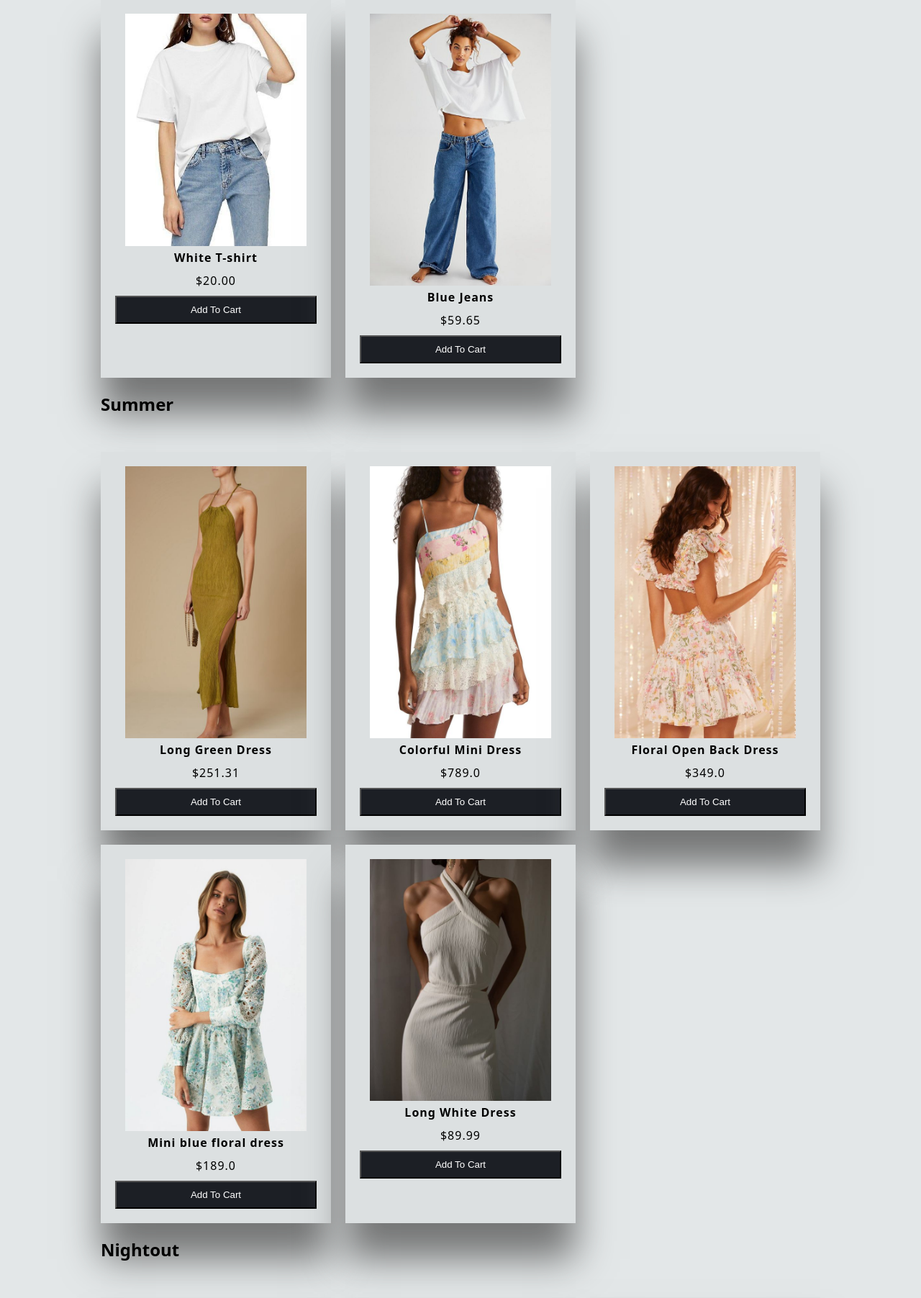
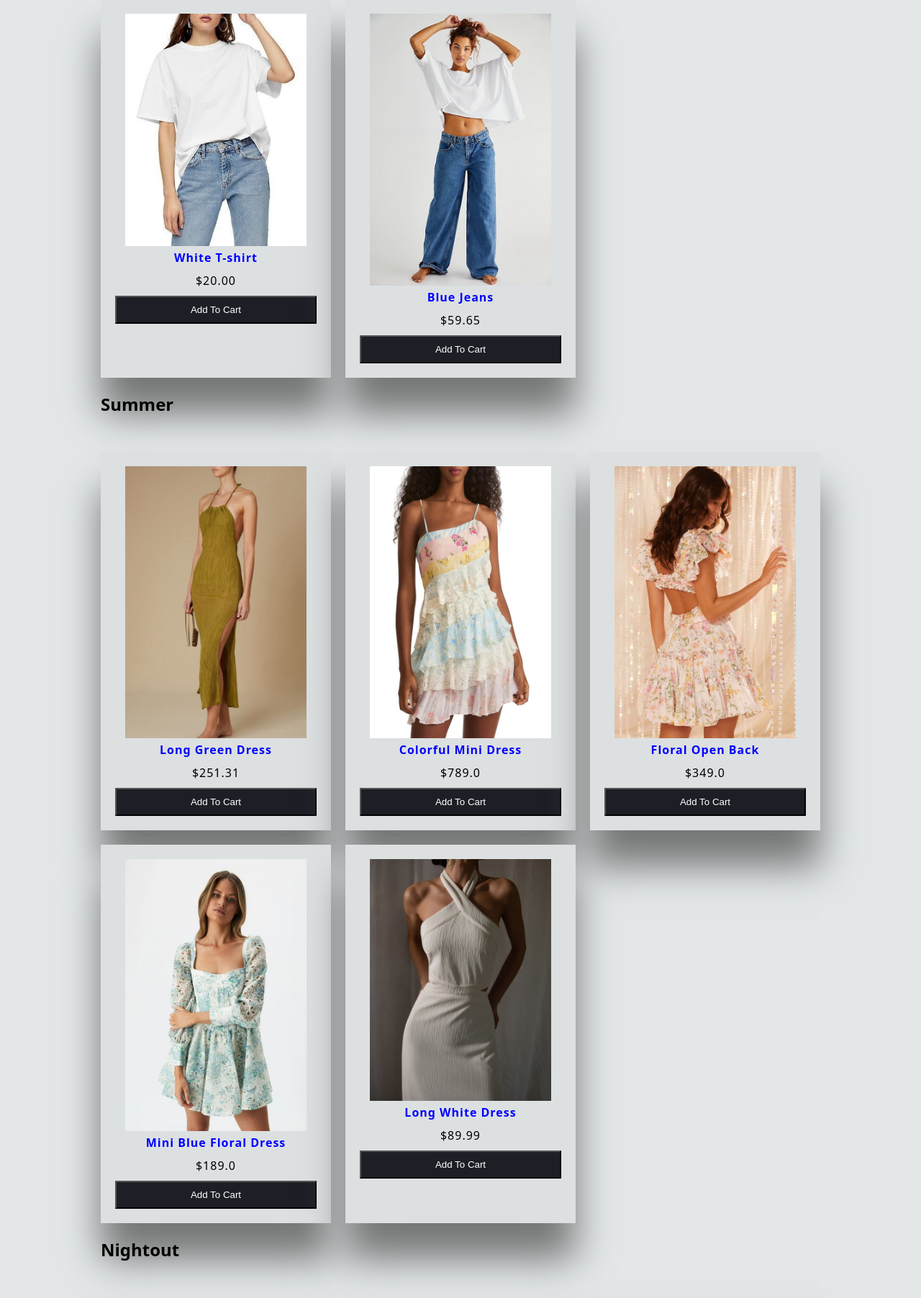
Before and after one commit to desolaafujah/StoreFront, a Flask app: template templates/shopping.html in a window 1280 px wide. Shown: the part 240-2044 px from the top of the page at 72% size. Run offline with Flask 3, Linux system fonts and the light colour scheme; the template is opened without the code that fills it, so the values that code supplies are empty.

Commit message:
links added to items on frontend

```diff
--- a/static/shopping.css
+++ b/static/shopping.css
@@ -229,3 +229,9 @@ a {
 a: hover {
   color: white;
 }
+
+/* Add the following CSS to style the "White T-shirt" text to black */
+.item .title a {
+  color: blue;
+  text-decoration: none; /* Optional, to remove underline from the link */
+}
--- a/templates/shopping.html
+++ b/templates/shopping.html
@@ -31,7 +31,11 @@
                     <!-- add casual items-->
                     <div class="item">
                         <img src="static/image/casual2.jpeg" alt="White T-shirt">
-                        <div class="title">White T-shirt</div>
+                        <div class="title">
+                            <a href="https://www.urbanoutfitters.com/shop/bdg-universal-shrunken-tee?inventoryCountry=US&color=010&size=XS&utm_medium=cpc&utm_source=google&utm_campaign=%5BNB%20PLA%20US%5D%20-%20PMAX%20-%20Womens%20-%20Tops&utm_content=&utm_term=&creative=&device=c&matchtype=&network=x&utm_kxconfid=vx6q4l3b6&gclid=CjwKCAjwtuOlBhBREiwA7agf1mnoViHo70iHegTYyRENT6hjr45AzEoQBnF7EFVd7sD0q-YG_n_TbhoCj-MQAvD_BwE&gclsrc=aw.ds&type=REGULAR&quantity=1" target="_blank">
+                                White T-shirt
+                            </a>
+                        </div>
                         <div class="price">$20.00</div>
                         <button onclick="addToCard(0)" onmouseover="addHoverEffect()" onmouseout="removeHoverEffect()">Add To Cart</button>
 
@@ -39,7 +43,11 @@
                     </div>
                     <div class="item">
                         <img src="static/image/casual1.jpeg" alt="Blue jeans">
-                        <div class="title">Blue Jeans</div>
+                        <div class="title">
+                            <a href="https://www.pacsun.com/pacsun/eco-medium-blue-dad-jeans-4701066.html?store=PACSUN-1157&country=US&currency=USD&OriginId=GOG&XCIDP=P%3AG_Shopping_PMAX_W_Bottoms+%3E+Denim&gclid=CjwKCAjwtuOlBhBREiwA7agf1nx5wFoq5Z0os9H-E0ku-UX0bW9JdudpI6qYc0e-DsTEI8Z_SfNdARoCJdwQAvD_BwE&gclsrc=aw.ds" target="_blank">
+                                Blue Jeans
+                            </a>
+                        </div>
                         <div class="price">$59.65</div>
                         <button onclick="addToCard(1)">Add To Cart</button>
                     </div>
@@ -52,31 +60,51 @@
                     <!-- add summer items -->
                     <div class="item">
                         <img src="static/image/summer1.jpeg" alt="Long green dress">
-                        <div class="title">Long Green Dress</div>
+                        <div class="title">
+                            <a href="https://savannahmorrow.com/products/jaya-dress-agave" target="_blank">
+                                Long Green Dress
+                            </a>
+                        </div>
                         <div class="price">$251.31</div>
                         <button onclick="addToCard(2)">Add To Cart</button>
                     </div>
                     <div class="item">
                         <img src="static/image/summer2.jpeg" alt="Colorful mini dress">
-                        <div class="title">Colorful Mini Dress</div>
+                        <div class="title">
+                            <a href="https://www.davidjones.com/Product/25827125" target="_blank">
+                                Colorful Mini Dress
+                            </a>
+                        </div>
                         <div class="price">$789.0</div>
                         <button onclick="addToCard(3)">Add To Cart</button>
                     </div>
                     <div class="item">
                         <img src="static/image/summer3.jpeg" alt="Floral open back dress">
-                        <div class="title">Floral Open Back Dress</div>
+                        <div class="title">
+                            <a href="https://us.needleandthread.com/products/sunrise-bloom-backless-cotton-micro-mini-dress-moonshine?epik=dj0yJnU9MnhzOVJNMEJEYzhnXzVpdnlpcjB4ZnZRM2o1UDNxekkmcD0wJm49MkNxeHI5dmlYeXBPLTZmLXBBeE5OQSZ0PUFBQUFBR1M0RlJB" target="_blank">
+                                Floral Open Back
+                            </a>
+                        </div>
                         <div class="price">$349.0</div>
                         <button onclick="addToCard(4)">Add To Cart</button>
                     </div>
                     <div class="item">
                         <img src="static/image/summer4.jpeg" alt="Mini blue floral dress">
-                        <div class="title">Mini blue floral dress</div>
+                        <div class="title">
+                            <a href="https://www.usa.bardot.com/product/lila-flounce-dress-58061DB_WATER+FLRL.html" target="_blank">
+                                Mini Blue Floral Dress
+                            </a>
+                        </div>
                         <div class="price">$189.0</div>
                         <button onclick="addToCard(5)">Add To Cart</button>
                     </div>
                     <div class="item">
                         <img src="static/image/summer5.jpeg" alt="Long white dress">
-                        <div class="title">Long White Dress</div>
+                        <div class="title">
+                            <a href="https://lichi.com/ww/en/product/43137?ssp_iabi=1683999469025" target="_blank">
+                                Long White Dress
+                            </a>
+                        </div>
                         <div class="price">$89.99</div>
                         <button onclick="addToCard(6)">Add To Cart</button>
                     </div>
@@ -89,31 +117,51 @@
                     <!-- add nighout items -->
                     <div class="item">
                         <img src="static/image/nightout1.jpeg" alt="Black corsette">
-                        <div class="title">Black corsette</div>
+                        <div class="title">
+                            <a href="https://www.showpo.com/us/vaira-strapless-corset-top-in-black.html" target="_blank">
+                                Black Corsette
+                            </a>
+                        </div>
                         <div class="price">$49.95</div>
                         <button onclick="addToCard(7)">Add To Cart</button>
                     </div>
                     <div class="item">
                         <img src="static/image/nightout2.jpeg" alt="Black leather pants">
-                        <div class="title">Black leather pants</div>
+                        <div class="title">
+                            <a href="https://www.nordstrom.com/s/franklin-high-waist-faux-leather-wide-leg-pants/7365895?origin=keywordsearch-personalizedsort&breadcrumb=Home%2FAll%20Results&color=001" target="_blank">
+                                Black Leather Pants
+                            </a>
+                        </div>
                         <div class="price">$59.99</div>
                         <button onclick="addToCard(8)">Add To Cart</button>
                     </div>
                     <div class="item">
                         <img src="static/image/nightout3.jpeg" alt="Striped pants">
-                        <div class="title">Striped Pants</div>
+                        <div class="title">
+                            <a href="https://us.princesspolly.com/products/archer-pants-pinstripe-grey-petite?currency=USD&variant=39751561576532&utm_medium=cpc&utm_source=google&utm_campaign=Google%20Shopping&utm_source=cpc&utm_medium=google&utm_term=&adid=&matchtype=&addisttype=xpla&tw_source=google&tw_adid=&tw_campaign=19750607918&gclid=CjwKCAjwtuOlBhBREiwA7agf1pm79rI9QtfgJsGEto80zWugs5ymvv_sWcLAy4bBclda6JgWRdR5MxoCOaYQAvD_BwE" target="_blank">
+                                Striped Pants
+                            </a>
+                        </div>
                         <div class="price">$65.00</div>
                         <button onclick="addToCard(9)">Add To Cart</button>
                     </div>
                     <div class="item">
                         <img src="static/image/nightout4.jpeg" alt="Embroidered top">
-                        <div class="title">Embroidered Top</div>
+                        <div class="title">
+                            <a href="https://www.freepeople.com/shop/florence-top2/?color=001&countryCode=US&gclid=CjwKCAjwtuOlBhBREiwA7agf1ogt3ykN4maUQrmVHLEoWFZvw2N4qvTdwaSDnf3IVEJsbR65eZLCQBoCuL8QAvD_BwE&gclsrc=aw.ds&inventoryCountry=US&size=M&utm_kxconfid=vx6ro62gj&type=REGULAR&quantity=1" target="_blank">
+                                Embroidered Top
+                            </a>
+                        </div>
                         <div class="price">$128.0</div>
                         <button onclick="addToCard(10)">Add To Cart</button>
                     </div>
                     <div class="item">
                         <img src="static/image/nightout5.jpeg" alt="Silver top">
-                        <div class="title">Silver Top</div>
+                        <div class="title">
+                            <a href="https://us.motelrocks.com/products/pratiba-top-silver" target="_blank">
+                                Silver Top
+                            </a>
+                        </div>
                         <div class="price">$52.00</div>
                         <button onclick="addToCard(11)">Add To Cart</button>
                     </div>
@@ -126,19 +174,31 @@
                     <!-- add vintage items -->
                     <div class="item">
                         <img src="static/image/vintage2.jpeg" alt="Vintage leather jacket">
-                        <div class="title">Vintage Leather Jacket</div>
+                        <div class="title">
+                            <a href="https://cherishthelabel.com/collections/new-arrivals-1/products/vintage-double-collar-oversized-leather-bomber-jacket-xs-xxl" target="_blank">
+                                Vintage Leather Jacket
+                            </a>
+                        </div>
                         <div class="price">$218.0</div>
                         <button onclick="addToCard(12)">Add To Cart</button>
                     </div>
                     <div class="item">
                         <img src="static/image/vintage1.jpeg" alt="Cowboy boots">
-                        <div class="title">Cowboy Boots</div>
+                        <div class="title">
+                            <a href="https://www.countryoutfitter.com/shyanne-womens-loretta-western-boots---snip-toe/2000014395.html?dwvar_2000014395_color=280#q=Cowgirl+boots&start=4" target="_blank">
+                                Cowboy Boots
+                            </a>
+                        </div>
                         <div class="price">$170.0</div>
                         <button onclick="addToCard(13)">Add To Cart</button>
                     </div>
                     <div class="item">
                         <img src="static/image/vintage3.jpeg" alt="Vintage jean skirt">
-                        <div class="title">Vintage Jean Skirt</div>
+                        <div class="title">
+                            <a href="https://www.urbanoutfitters.com/shop/bdg-kendall-denim-maxi-skirt?color=093&size=XS&utm_medium=social&utm_source=pinterest&utm_campaign=organic-shopping&utm_content=WOMENS-BOTTOMS&utm_kxconfid=vx6q5cl47&epik=dj0yJnU9YjdnTWJiVWRfYUJkbm9ReUR2Y0FabHZSd3pCNVh3TEgmcD0wJm49a1UtalM5X3oteHg2MlE0N3hGNG5VdyZ0PUFBQUFBR1M0QnZv&type=REGULAR&quantity=1" target="_blank">
+                                Vintage Jean Skirt
+                            </a>
+                        </div>
                         <div class="price">$99.00</div>
                         <button onclick="addToCard(14)">Add To Cart</button>
                     </div>
```
